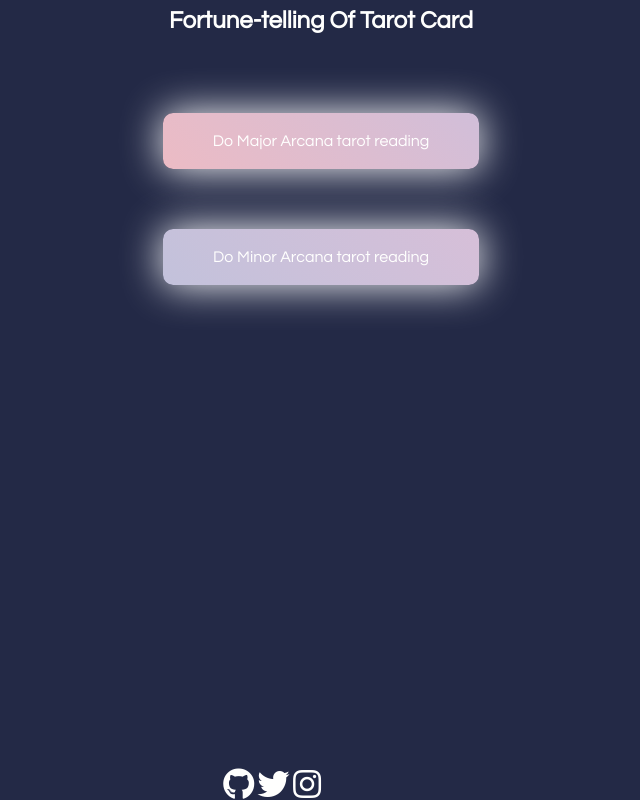
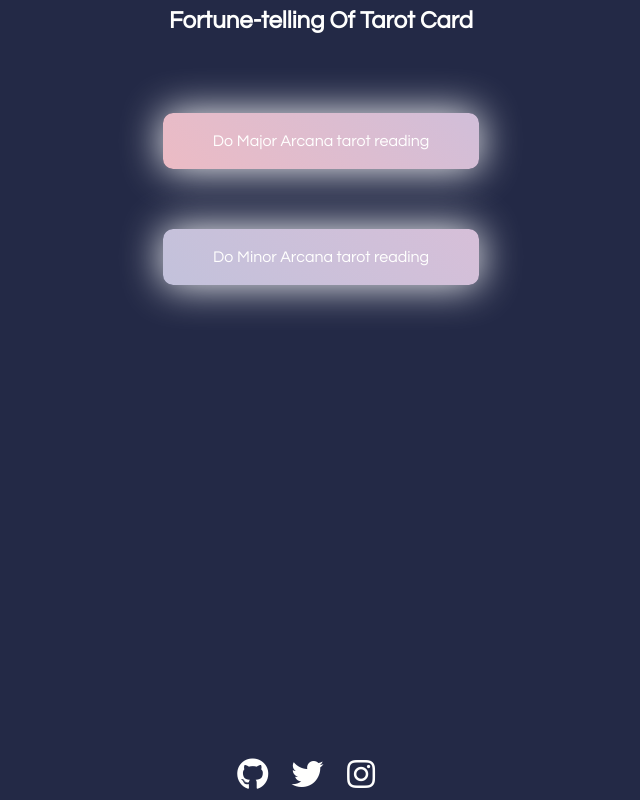
Before and after one commit to kashimanami/Tarot-card, a plain HTML site: page index.html in a window 1280 px wide. Shown: the whole page, without its empty margins (319-959 px from the left). Drawn offline with nearby package versions, Linux system fonts and the light colour scheme.

Commit message:
Update stylesheet.css

```diff
--- a/stylesheet.css
+++ b/stylesheet.css
@@ -82,10 +82,11 @@ td{
 
 i{
 	color: #fffffe;
+	margin: 10px;
 }
 
 footer{
 	position: absolute;
 	bottom: 0px;
-	right: 50%;
+	right: 45%;
 }
```
